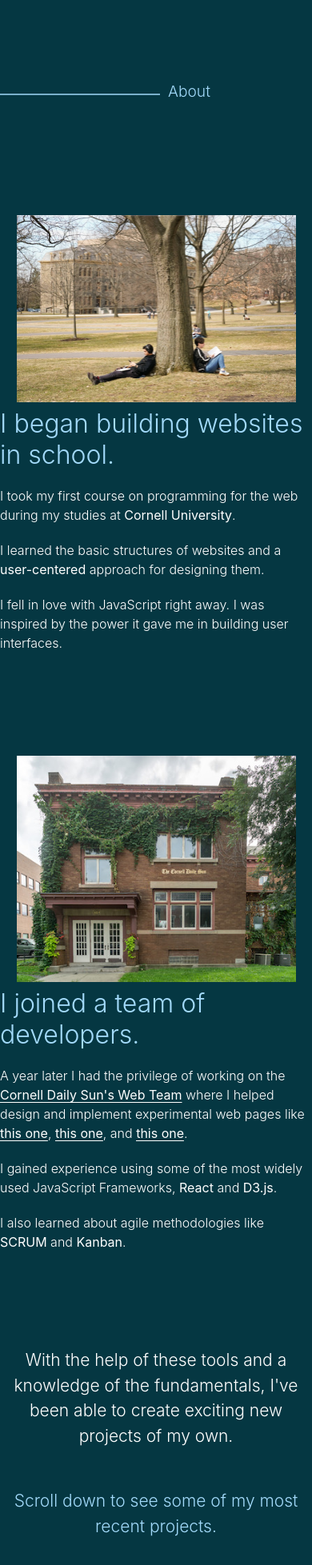
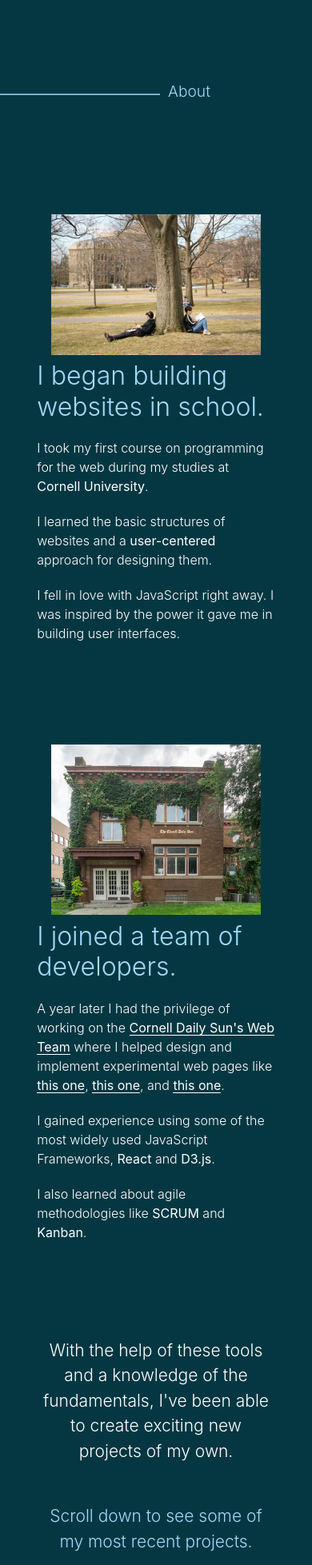
Before and after one commit to crfmc/crfmc.me, a React (Create React App) app in the folder client/: page / in a window 390 px wide. Shown: the part 868-2825 px from the top of the page at 80% size. Built offline with nearby package versions, Linux system fonts and the light colour scheme.

Commit message:
Adjust margins for mobile/tablet

```diff
--- a/client/src/v2/About.js
+++ b/client/src/v2/About.js
@@ -18,8 +18,8 @@ export default function About() {
         <SectionHeader section_name="About" />
       </FadeInSection>
 
-        <div className={styles.subcontainer}>
-          <div className={styles.subcontainer_text}>
+        <div className={styles.subcontainer + " col-11 col-sm-10"}>
+          <div className={styles.subcontainer_text + " m-auto col-12 col-md-10 m-lg-0 col-lg-5"}>
             <FadeInSection>
               <h1 className={styles.subcontainer_header}>I began building websites in school.</h1>
             </FadeInSection>
@@ -42,7 +42,7 @@ export default function About() {
             </FadeInSection>
           </div>
 
-        <div className={styles.subcontainer_img}>
+        <div className={styles.subcontainer_img + " col-12 col-md-8 offset-0 col-lg-5 offset-lg-1"}>
           <FadeInSection>
             <img
               src={tree}
@@ -53,8 +53,8 @@ export default function About() {
         </div>
       </div>
 
-      <div className={styles.subcontainer}>
-        <div className={styles.subcontainer_img}>
+      <div className={styles.subcontainer + " col-11 col-sm-10"}>
+        <div className={styles.subcontainer_img + " col-12 col-md-8 col-lg-5"}>
           <FadeInSection>
             <img
               src={sun}
@@ -63,7 +63,7 @@ export default function About() {
             />
           </FadeInSection>
         </div>
-        <div className={styles.subcontainer_text}>
+        <div className={styles.subcontainer_text + " col-12 col-md-10 col-lg-5 offset-lg-1"}>
           <FadeInSection>
             <h1 className={styles.subcontainer_header}>
               I joined a team of developers.
@@ -92,8 +92,8 @@ export default function About() {
         </div>
       </div>
 
-      <div className={styles.subcontainer}>
-        <div className={styles.subcontainer_text}>
+      <div className={styles.subcontainer + " container-fluid col-11 col-md-10"}>
+        <div className={styles.subcontainer_text + " col-12 col-sm-10 m-auto"}>
           <FadeInSection>
             <div className={styles.transition_subtext}>
               <p>
```
